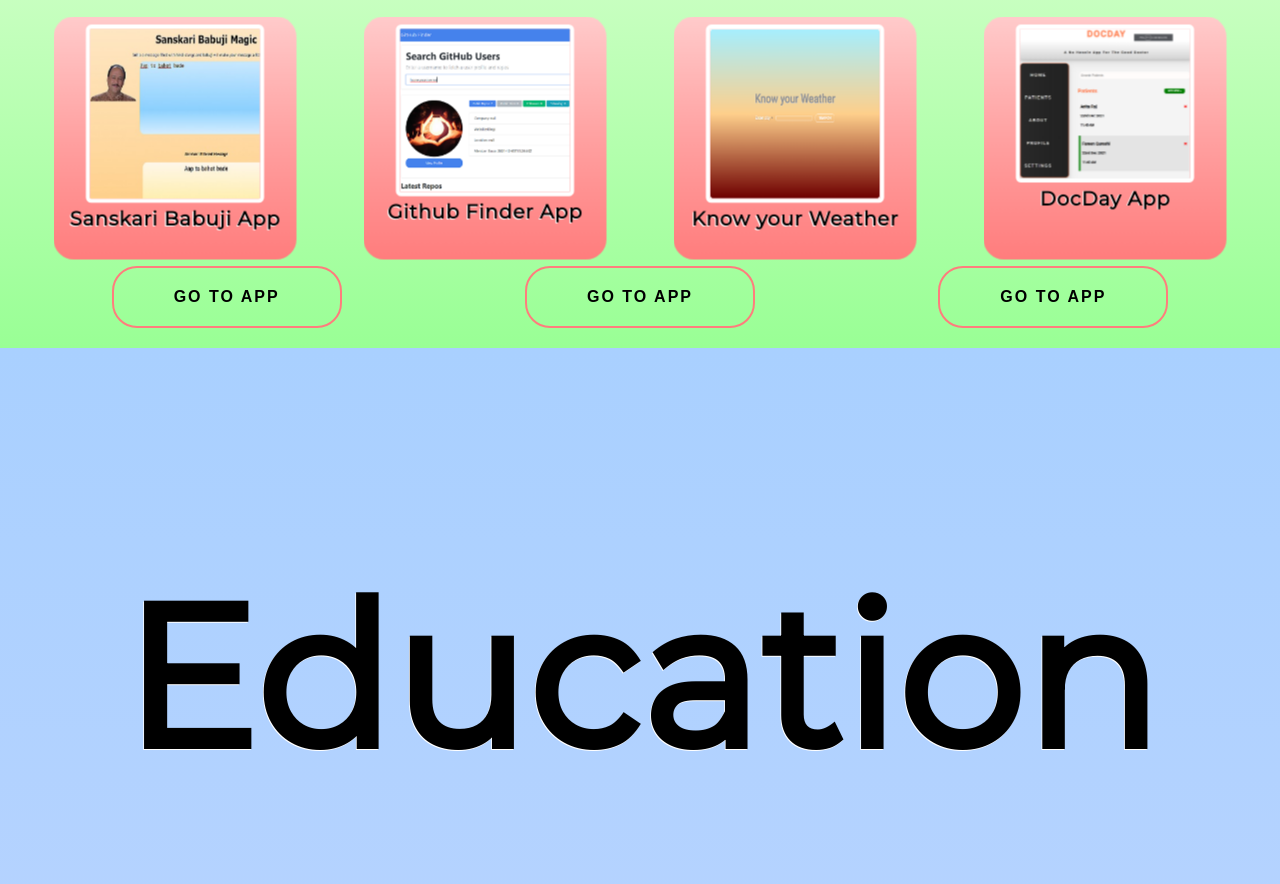
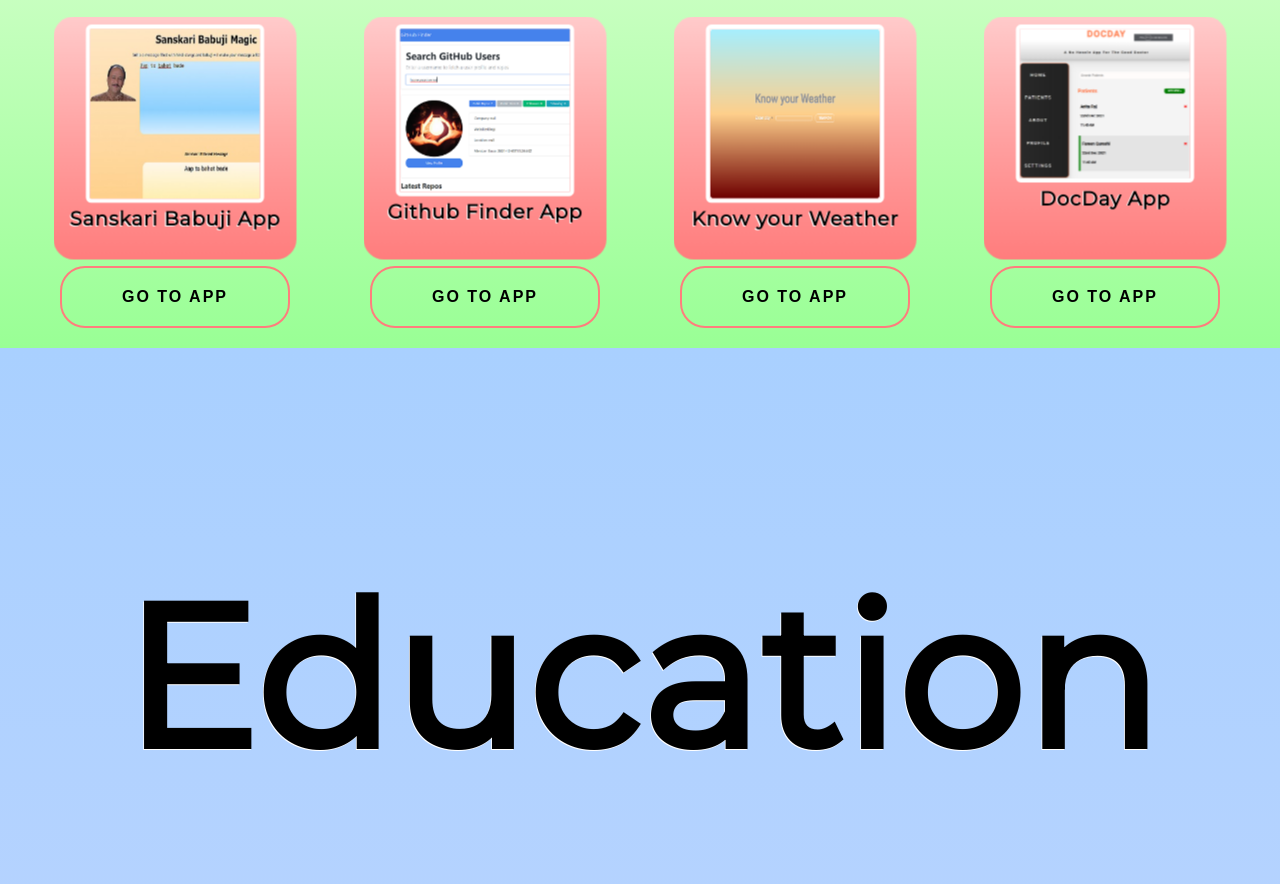
Before and after one commit to honeysoniverse/Portfolio, a plain HTML site: page index.html in a window 1280 px wide. Shown: the part 2386-3270 px from the top of the page. Drawn offline with Linux system fonts and the light colour scheme.

Commit message:
Update index.html

```diff
--- a/index.html
+++ b/index.html
@@ -160,6 +160,8 @@
        <a href="https://honeysoniverse.github.io/Sanskari-Babuji-App/" target="_blank"><button class="btn">Go to App</button></a>
        <a href="https://honeysoniverse.github.io/GitHub-UserSearch-App/" target="_blank"><button class="btn">Go to App</button></a>
        <a href="https://honeysoniverse.github.io/Know-Your-Weather/" target="_blank"><button class="btn">Go to App</button></a>
+                  <a href="https://honeysoniverse.github.io/doctor-portal//" target="_blank"><button class="btn">Go to App</button></a>
+
       </div>
       </div>
     </section>
```
